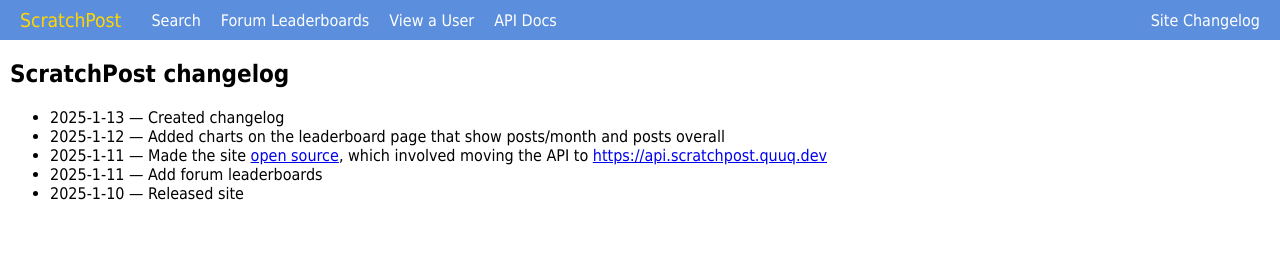
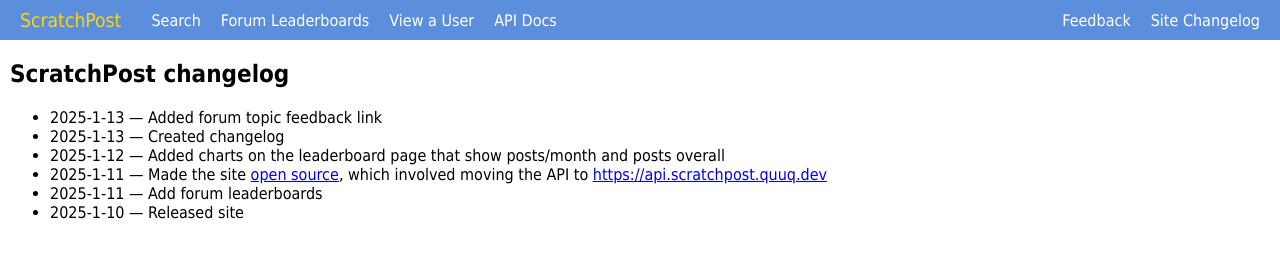
Before and after one commit to redspacecat/scratchpost, a website: page public/changelog.html in a window 1280 px wide. Drawn offline with Linux system fonts and the light colour scheme.

Commit message:
add feedback link

```diff
--- a/public/changelog.html
+++ b/public/changelog.html
@@ -15,11 +15,13 @@
         <a href="/leaderboards">Forum Leaderboards</a>
         <a href="/view">View a User</a>
         <a href="https://api.scratchpost.quuq.dev">API Docs</a>
+        <a href="https://scratch.mit.edu/discuss/topic/860435/" id="feedback-link" target="_blank">Feedback</a>
         <a href="/changelog" id="changelog-link">Site Changelog</a>
     </nav>
     <div class="page">
         <h2>ScratchPost changelog</h2>
         <ul>
+            <li>2025-1-13 — Added forum topic feedback link</li>
             <li>2025-1-13 — Created changelog</li>
             <li>2025-1-12 — Added charts on the leaderboard page that show posts/month and posts overall</li>
             <li>2025-1-11 — Made the site <a href="https://github.com/redspacecat/scratchpost">open source</a>, which involved moving the API to <a href="https://api.scratchpost.quuq.dev">https://api.scratchpost.quuq.dev</a></li>
--- a/public/css/main.css
+++ b/public/css/main.css
@@ -99,6 +99,9 @@ body {
 }
 
 #changelog-link {
-    margin-left: auto;
     margin-right: 20px;
 }
+
+#feedback-link {
+    margin-left: auto;
+}
```
Also changed, not shown: public/404.html (+1 -0 lines), public/home.html (+1 -0 lines), public/leaderboard.html (+1 -0 lines), public/search-results-posts.html (+1 -0 lines), public/search-results-topics.html (+1 -0 lines), public/search.html (+1 -0 lines), public/user.html (+1 -0 lines), public/view.html (+1 -0 lines).
